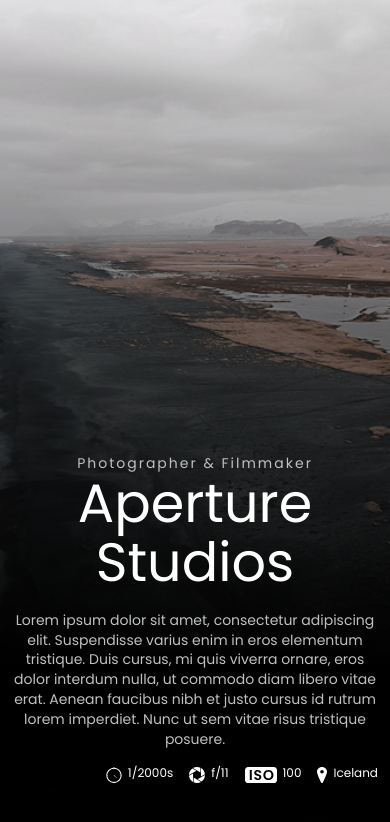
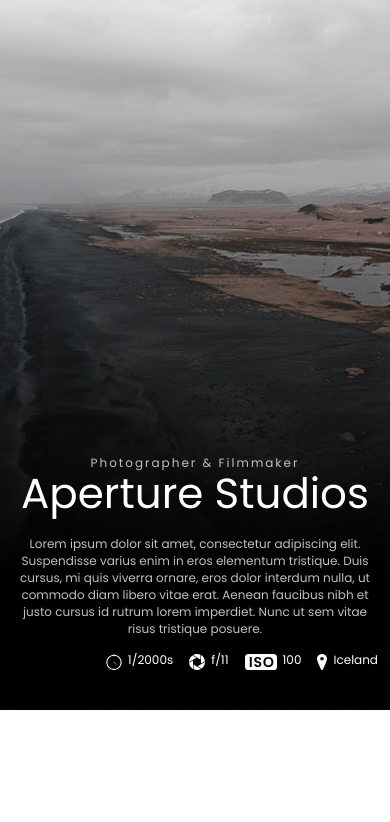
Before and after one commit to DaniilTuriv/Aperture, a website: page dev/index.html in a window 390 px wide. Shown: the part 92-914 px from the top of the page. After the commit the page ends 844 px from the top, so only its background shows below. Drawn offline with nearby package versions, Linux system fonts and the light colour scheme; files that its build step writes are made by us from their sources.

Commit message:
feat(first-screen): add mobile adaptation

```diff
--- a/dev/sass/media/_media_max_width768.scss
+++ b/dev/sass/media/_media_max_width768.scss
@@ -1,5 +1,11 @@
 @use '../variables' as variables;
 
 @media screen and (max-width: 768px) {
+    .first-screen__title {
+        font-size: 42px;
+    }
 
+    .first-screen__subtitle, .first-screen__top-title {
+        font-size: 12px;
+    }
 }
```
